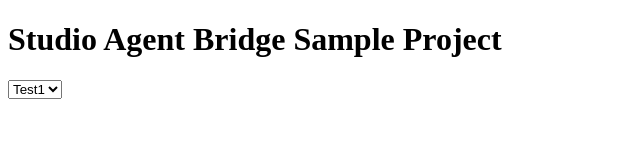
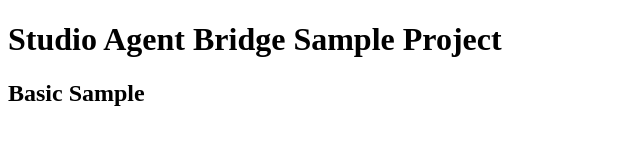
Before and after one commit to KevinVoell/StudioAgentBridge, a website built with webpack: page samples/basic/index.html in a window 1280 px wide. Shown: the whole page, without its empty margins (0-640 px from the left). Built offline with nearby package versions, Linux system fonts and the light colour scheme.

Commit message:
Update index.html

```diff
--- a/samples/basic/index.html
+++ b/samples/basic/index.html
@@ -8,16 +8,7 @@
 </head>
 <body>
   <h1>Studio Agent Bridge Sample Project</h1>
-  <h3 id="headingTest"></h3>
-  <div>
-    <select id="selectTest">
-      <option>Test1</option>
-      <option>Test2</option>
-      <option>Test3</option>
-      <option>Test4</option>
-      <option>Test5</option>
-    </select>
-  </div>
+  <h2>Basic Sample</h2>
   <div>
     <div id="webchat"></div>
   </div>
```
